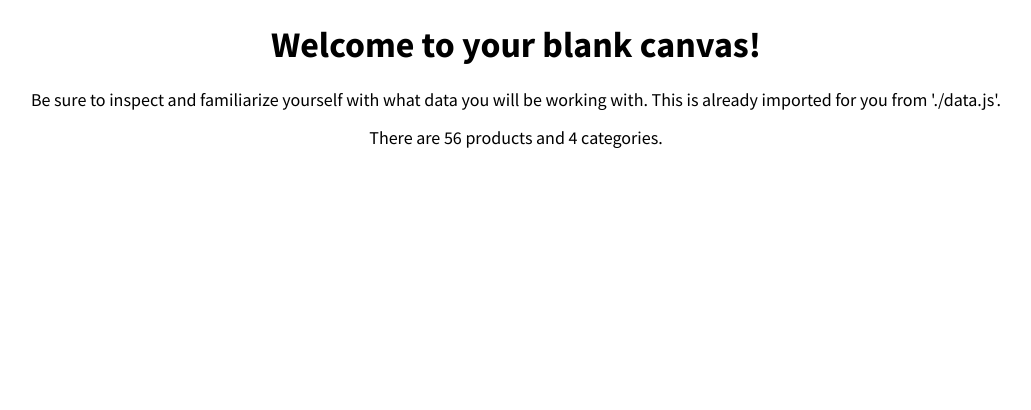
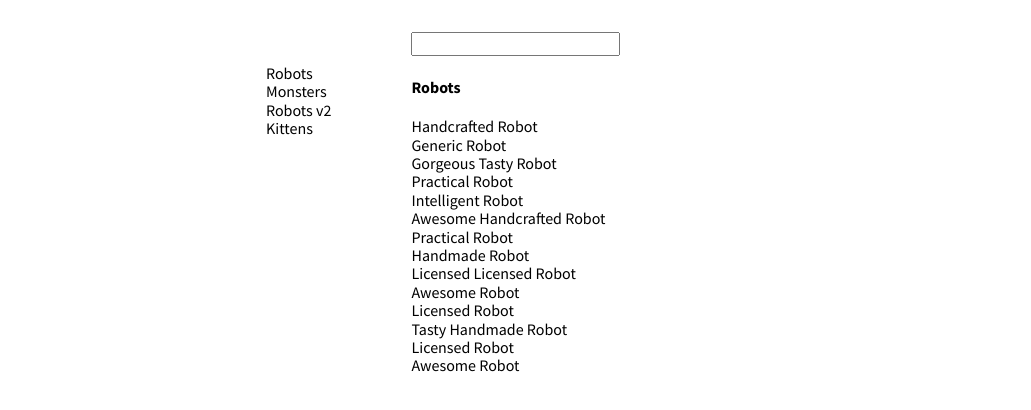
Before and after one commit to bheadwhite/awesomeStore, a React (Create React App) app: page / in a window 1280 px wide. Shown: the top 410 px of the page, without its empty margins (124-1155 px from the left). Built offline with nearby package versions, Linux system fonts and the light colour scheme.

Commit message:
basic search functionality, setup categories, and filtering

```diff
--- a/src/App.css
+++ b/src/App.css
@@ -1,9 +1,8 @@
 :root {
   /* Colors */
-  --macNcheese: #F8CB00;
-  --borderColor: #F9DC7F;
+  --darkYellow: #F8CB00;
+  --lightYellow: #F9DC7F;
   --loadingBar: #6269D3;
-  --priceColor: #f8cb00;
   --product_titleColor: #373738;
   --desc_textColor: #585858;
 
@@ -22,9 +21,10 @@
   --spacing-none: 0;
 
   /* Size */
-  --priceSize: 30px;
-  --product_titleSize: 28px;
-  --desc_textSize: 16px;
+  --xLarge: 30px;
+  --large: 28px;
+  --medium: 18px;
+  --small: 16px;
 
 
 }
@@ -39,12 +39,24 @@ body {
 }
 
 .welcome-message {
-  font-size: 18px;
+  font-size: var(--medium);
   text-align: center;
   padding: 0 30px;
 }
 
-/* landing */
+.awesomeStore {
+  display: flex;
+  width: 500px;
+  margin: auto;
+  margin-top: 2rem;
+}
+.aside {
+  margin-right:5rem;
+  margin-top: 2rem;
+}
+
+/* landing products */
+
 .product {
   background: var(--product_background);
   border: var(--product_border);
@@ -61,7 +73,7 @@ body {
 
 
 
-/* details */
+/* details view */
 
 .product_title {
   font-size: var(--product_titleSize);
@@ -73,7 +85,7 @@ body {
 .product_price {
   font-size: var(--priceSize);
   letter-spacing: var(--spacing-none);
-  color: var(--priceColor);
+  color: var(--darkYellow);
   font-weight: var(--bold);
   text-align: left;
 }
--- a/src/App.js
+++ b/src/App.js
@@ -1,21 +1,24 @@
-import React, { Component } from 'react';
-import './App.css';
-import {products, categories} from './data';
+import React, { useState } from "react"
+import "./App.css"
+//components
+import Products from "./Components/Products"
+import Categories from "./Components/Categories"
 
-export default class App extends Component {
-  render() {
-    return (
-      <div className="welcome-message">
-        <h1>
-          Welcome to your blank canvas!
-        </h1>
-        <p>
-          Be sure to inspect and familiarize yourself with what data you will be working with. This is already imported for you from './data.js'.
-        </p>
-        <p>
-          There are {products.length} products and {categories.length} categories.
-        </p>
-      </div>
-    )
-  }
-};
+export default function App() {
+	const [categoryId, setCategoryId] = useState(1)
+	const [categoryName, setCategoryName] = useState("Robots")
+  const [search, setSearch] = useState("")
+
+	return (
+		<div className='awesomeStore'>
+			<div className='aside'>
+				<Categories currentCategory={categoryId} setCategoryId={setCategoryId} setCategoryName={setCategoryName} />
+			</div>
+			<div>
+				<input type='text' onChange={e => setSearch(e.target.value)} />
+				<h4>{categoryName}</h4>
+				<Products categoryId={categoryId} search={search} />
+			</div>
+		</div>
+	)
+}
--- /dev/null
+++ b/src/Components/Categories.js
@@ -0,0 +1,24 @@
+import React, { useState, useEffect } from "react"
+import { categories } from "./../data"
+
+export default function Categories(props) {
+	const { currentCategory, setCategoryId, setCategoryName } = props
+	const [storeCategories, setStoreCategories] = useState([])
+
+	useEffect(() => {
+		setStoreCategories(() =>
+			categories.map(c => (
+				<div
+					key={c.id}
+					onClick={e => {
+						setCategoryId(c.id)
+						setCategoryName(c.name)
+					}}>
+					{c.name}
+				</div>
+			))
+		)
+	}, [currentCategory, setCategoryName, setCategoryId])
+
+	return <div>{storeCategories}</div>
+}
--- /dev/null
+++ b/src/Components/Products.js
@@ -0,0 +1,25 @@
+import React, { useState, useEffect } from "react"
+import { products } from "./../data"
+
+export default function Products(props) {
+	const [filteredProducts, setFilteredProducts] = useState([])
+	const { categoryId, search } = props
+
+	//compDidMnt
+	useEffect(() => {
+		setFilteredProducts(() => {
+			//run category filter
+			let filtered = products.filter(p => Number(p.categoryId) === Number(categoryId))
+			//if search exists run search filter
+			if (search) {
+				filtered = filtered.filter(p => p.name.toLowerCase().includes(search))
+			}
+			//map jsx
+			return filtered.map((p, i) => {
+				return <div key={`product_${i}`}>{p.name}</div>
+			})
+		})
+	}, [categoryId, search])
+
+	return filteredProducts
+}
```
